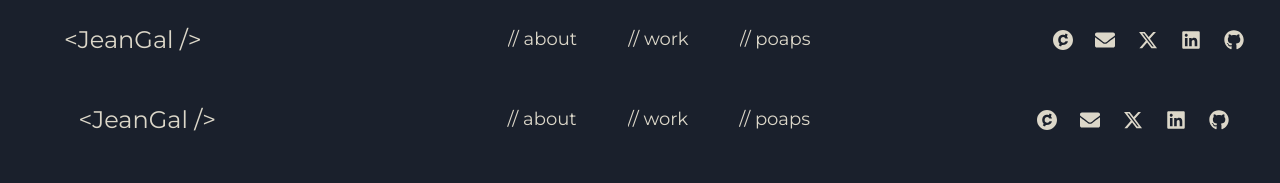
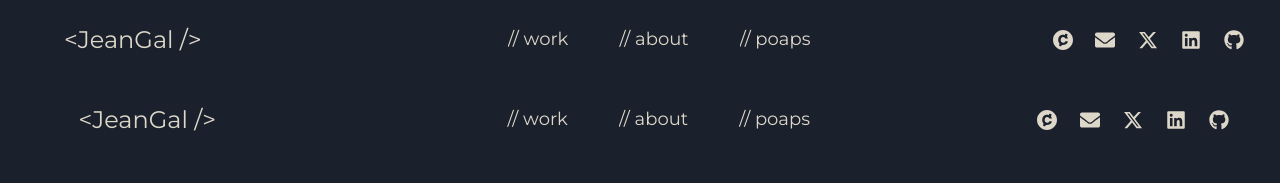
Before and after one commit to Mariussgal/marius_portfolio_website, a Next.js app: page /layout in a window 1280 px wide. Shown: the top 183 px of the page. Built offline with nearby package versions, Linux system fonts and the light colour scheme.

Commit message:
changed order of about and work section

```diff
--- a/components/Header.tsx
+++ b/components/Header.tsx
@@ -14,11 +14,11 @@ export default function Header() {
             </Box>
             <Flex justifyContent="center" width="50%">
                 <HStack spacing="4vw" >
+                    <Box isTruncated onMouseEnter={() => setHoveredLink('work')} onMouseLeave={() => setHoveredLink(null)}>
+                        <Link href="/projects" fontSize="lg" color={hoveredLink === 'work' ? 'white' : '#DCD7C9'} _hover={{ textDecoration: 'none' }}>{'//  work'}</Link>
+                    </Box>
                     <Box isTruncated onMouseEnter={() => setHoveredLink('about')} onMouseLeave={() => setHoveredLink(null)}>
                         <Link href="/about" fontSize="lg" color={hoveredLink === 'about' ? 'white' : '#DCD7C9'} _hover={{ textDecoration: 'none' }}>{'//  about'}</Link>
-                    </Box>
-                    <Box isTruncated onMouseEnter={() => setHoveredLink('work')} onMouseLeave={() => setHoveredLink(null)}>
-                        <Link href="/projects" fontSize="lg" color={hoveredLink === 'work' ? 'white' : '#DCD7C9'} _hover={{ textDecoration: 'none' }}>{'//  work'}</Link>
                     </Box>
                     <Box isTruncated onMouseEnter={() => setHoveredLink('poaps')} onMouseLeave={() => setHoveredLink(null)}>
                         <Link href="/poaps" fontSize="lg" color={hoveredLink === 'poaps' ? 'white' : '#DCD7C9'} _hover={{ textDecoration: 'none' }}>{'//  poaps'}</Link>
```
